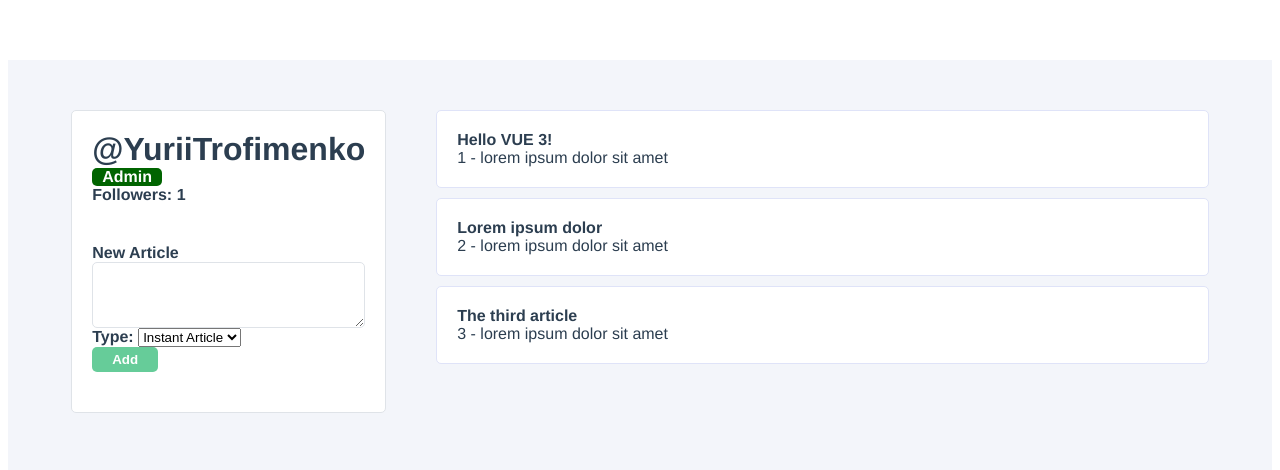
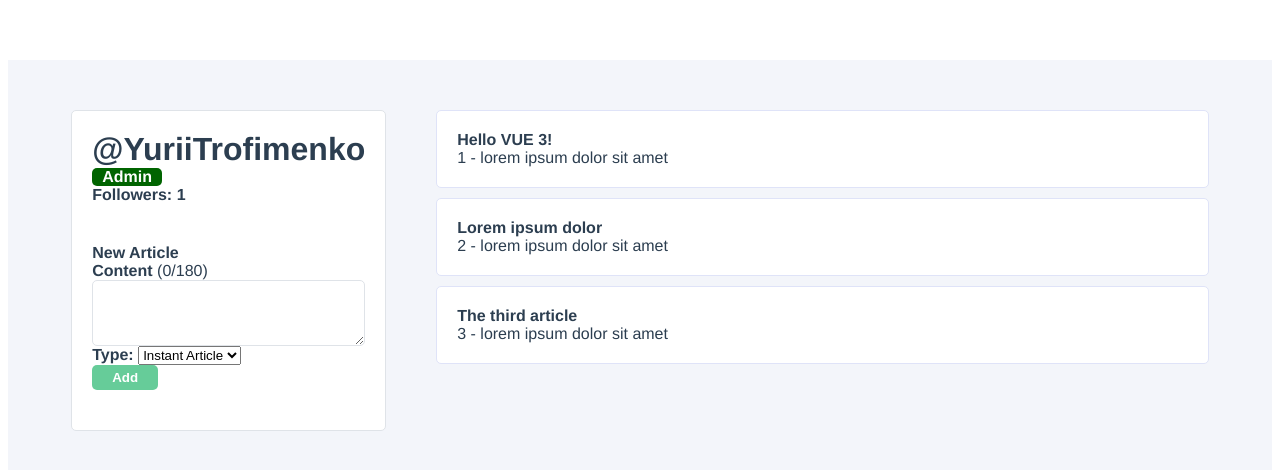
Before and after one commit to YuriiTrofimenko/vue3-demo-articles, a Vue app: page / in a window 1280 px wide. Shown: the top 470 px of the page. Built offline with nearby package versions, Linux system fonts and the light colour scheme.

Commit message:
manual form validation styling

```diff
--- a/src/components/UserProfile.vue
+++ b/src/components/UserProfile.vue
@@ -10,9 +10,11 @@
       strong Followers: {{followers}}
     div(v-if="favouriteArticleId")
       |Favourite article is "{{user.articles.find(a => a.id === favouriteArticleId).title}}"
-    form.create-article-panel(@submit.prevent="createNewArticle")
+    form.create-article-panel(@submit.prevent="createNewArticle" :class="{ '--exceeded': newArticleCharacterCount > 180 }")
+      strong New Article
       label(for="newArticle")
-        strong New Article
+        strong Content
+        |  ({{ newArticleCharacterCount }}/180)
       textarea#newArticle(rows="4" v-model="newArticleContent")
       .create-article-type
         label(for="newArticleType")
@@ -65,6 +67,9 @@ export default {
   computed: {
     fullName () {
       return `${this.user.firstName} ${this.user.lastName}`
+    },
+    newArticleCharacterCount () {
+      return this.newArticleContent.length
     }
   },
   watch: {
@@ -146,4 +151,11 @@ export default {
       background-color #6c9
       color white
       font-weight bold
+  &.--exceeded
+    color red
+    border-color red
+    .create-article-panel__submit
+      button
+        background-color red
+        color white
 </style>
```
